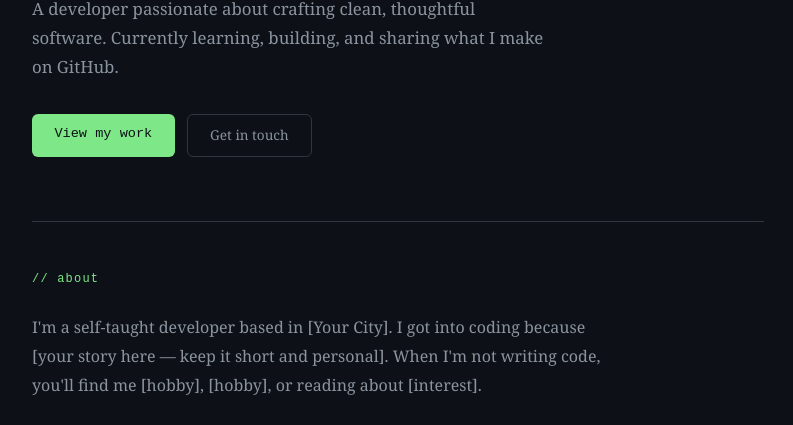
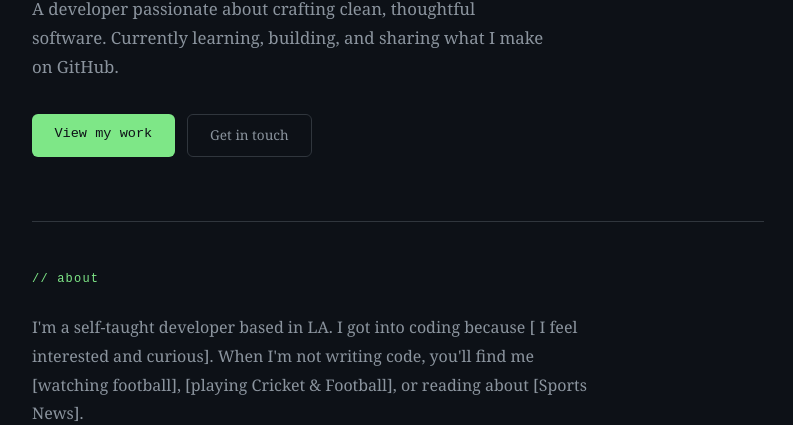
Before and after one commit to Abhiwick/Abhiwick.github.io, a plain HTML site: page index.html in a window 1280 px wide. Shown: the part 375-800 px from the top of the page, without its empty margins (242-1035 px from the left). Drawn offline with Linux system fonts and the light colour scheme.

Commit message:
Update index.html

```diff
--- a/index.html
+++ b/index.html
@@ -3,7 +3,7 @@
 <head>
   <meta charset="UTF-8" />
   <meta name="viewport" content="width=device-width, initial-scale=1.0" />
-  <title>Your Name — Developer</title>
+  <title>Nashif Adnan Akash — Developer</title>
   <style>
     * { box-sizing: border-box; margin: 0; padding: 0; }
 
@@ -243,9 +243,9 @@
     <section class="section" id="about">
       <div class="section-label">// about</div>
       <p class="about-text">
-        I'm a self-taught developer based in [Your City]. I got into coding because
-        [your story here — keep it short and personal]. When I'm not writing code,
-        you'll find me [hobby], [hobby], or reading about [interest].
+        I'm a self-taught developer based in LA. I got into coding because
+        [ I feel interested and curious]. When I'm not writing code,
+        you'll find me [watching football], [playing Cricket & Football], or reading about [Sports News].
       </p>
     </section>
 
```
